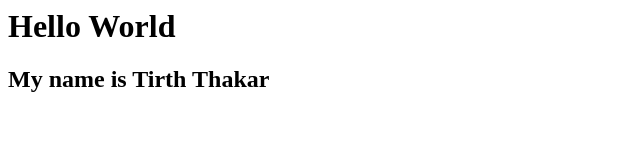
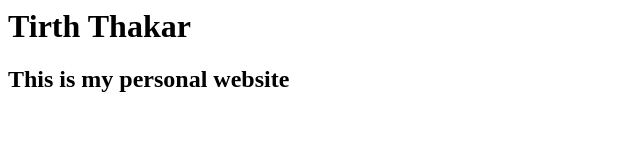
Before and after one commit to tirththakar/personal-website-draft, a plain HTML site: page index.html in a window 1280 px wide. Shown: the whole page, without its empty margins (0-640 px from the left). Drawn offline with Linux system fonts and the light colour scheme.

Commit message:
Adding new files and new changes to existing files

```diff
--- a/index.html
+++ b/index.html
@@ -3,7 +3,7 @@
 
     </head>
     <body>
-        <h1>Hello World</h1>
-        <h2>My name is Tirth Thakar</h2>
+        <h1>Tirth Thakar</h1>
+        <h2>This is my personal website</h2>
     </body>
 </html>
```
Also changed, not shown: aboutme.html (added, +8 -0 lines), styles.css (added).
